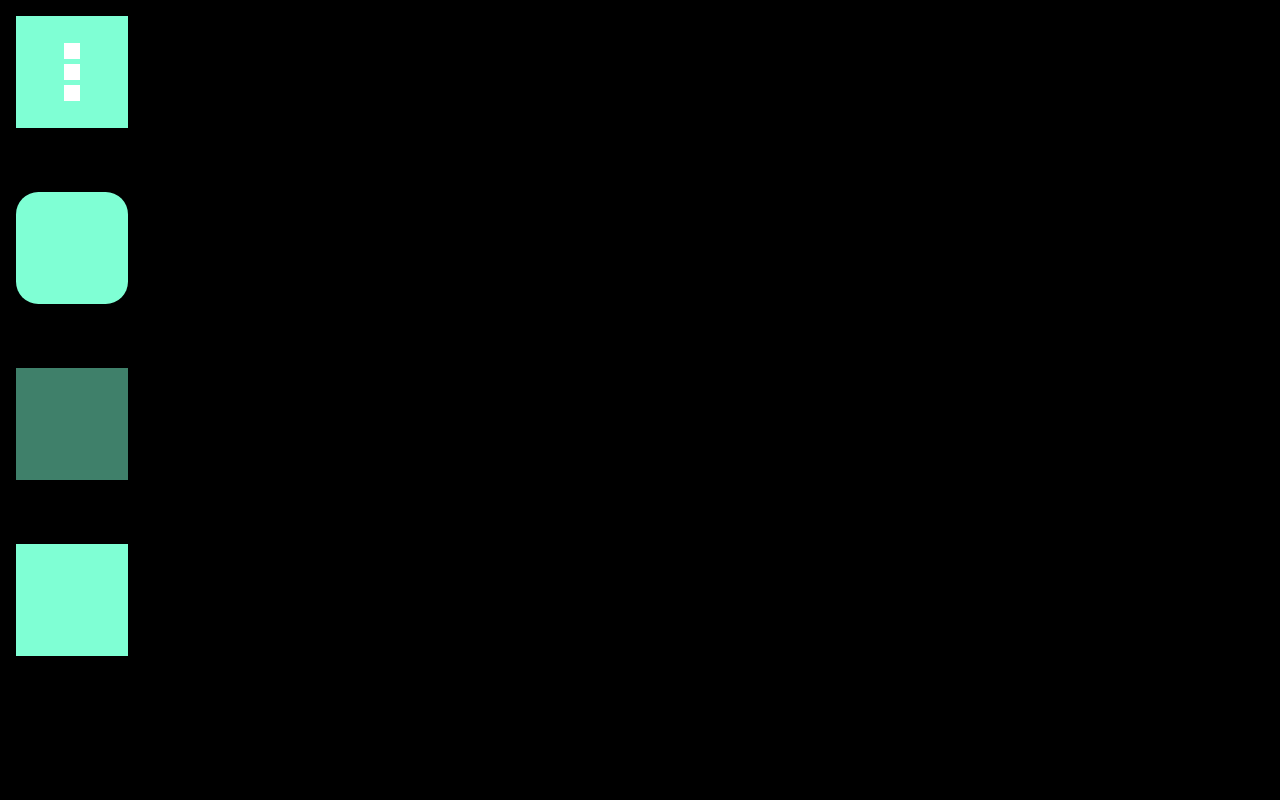
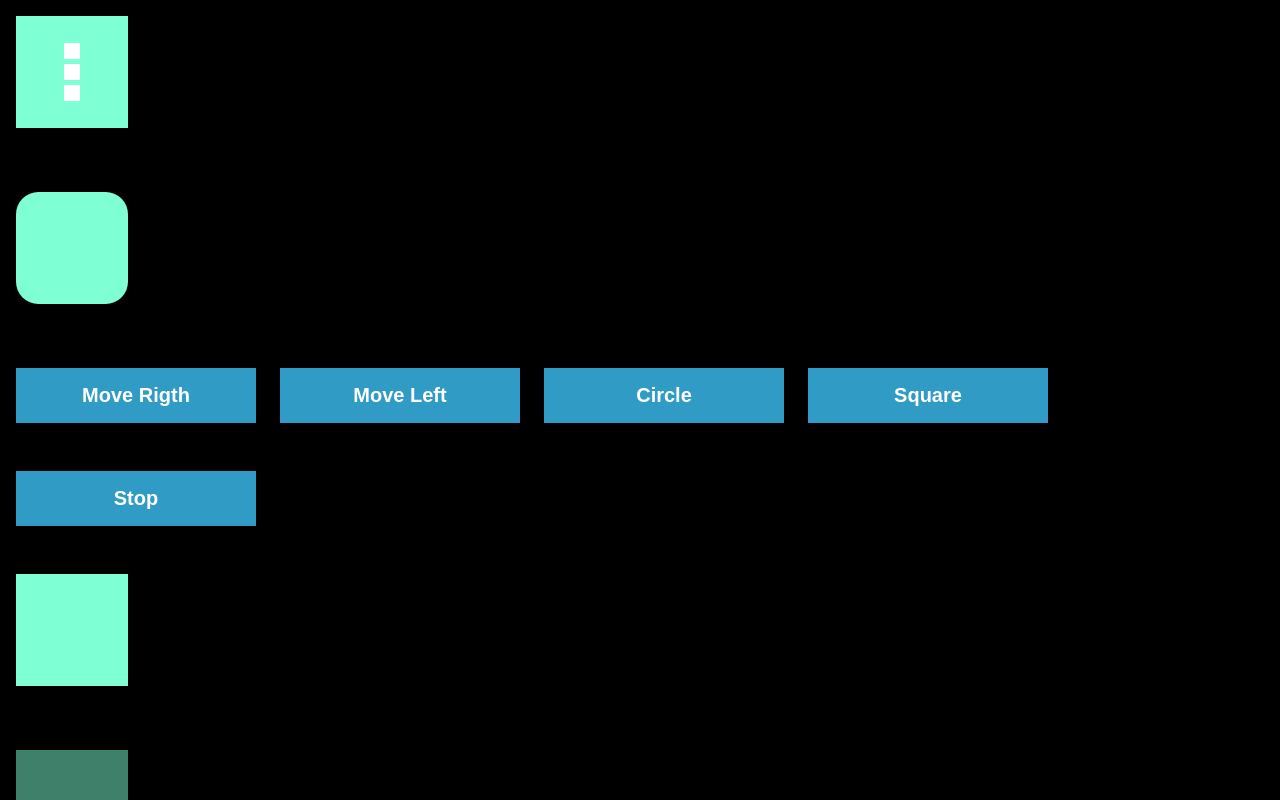
Before and after one commit to Yoed83/practica, a React (Create React App) app in the folder yoed/: page / in a window 1280 px wide. Shown: the top 800 px of the page. Built offline with nearby package versions, Linux system fonts and the light colour scheme.

Commit message:
add box5 animations practica

```diff
--- a/yoed/src/App.css
+++ b/yoed/src/App.css
@@ -28,3 +28,16 @@
   list-style: none;
   margin: 0.15rem;
 }
+
+button {
+  color: white;
+  padding: 1rem;
+  margin-right: 1.5rem;
+  margin-bottom: 3rem;
+  border: none;
+  background-color: rgb(48, 155, 197);
+  font-size: 1.25rem;
+  font-weight: 700;
+  width: 15rem;
+  cursor: pointer;
+}
--- a/yoed/src/App.js
+++ b/yoed/src/App.js
@@ -3,12 +3,14 @@ import Box1 from "./componets/Box1/Box1";
 import Box2 from "./componets/Box2/Box2";
 import Box3 from "./componets/Box3/Box3";
 import Box4 from "./componets/Box4/Box4";
+import Box5 from "./componets/Box5/Box5";
 
 function App() {
   return (
     <div className="App">
       <Box3 />
       <Box4 />
+      <Box5 />
       <Box1 />
       <Box2 />
     </div>
--- /dev/null
+++ b/yoed/src/componets/Box5/Box5.jsx
@@ -0,0 +1,59 @@
+import React, { useState } from "react";
+import { motion, useAnimation } from "framer-motion";
+
+export default function Box5() {
+  const control = useAnimation();
+
+  return (
+    <div className="box-container">
+      <button
+        onClick={() => {
+          control.start({
+            x: 1500,
+            transition: { duration: 2 },
+          });
+        }}
+      >
+        Move Rigth
+      </button>
+      <button
+        onClick={() => {
+          control.start({
+            x: 0,
+            transition: { duration: 2 },
+          });
+        }}
+      >
+        Move Left
+      </button>
+      <button
+        onClick={() => {
+          control.start({
+            borderRadius: "50%",
+            transition: { duration: 1 },
+          });
+        }}
+      >
+        Circle
+      </button>
+      <button
+        onClick={() => {
+          control.start({
+            borderRadius: 0,
+            transition: { duration: 1 },
+          });
+        }}
+      >
+        Square
+      </button>
+      <button
+        onClick={() => {
+          control.stop();
+        }}
+      >
+        Stop
+      </button>
+      <motion.div className="box" animate={control}></motion.div>
+    </div>
+  );
+}
```
